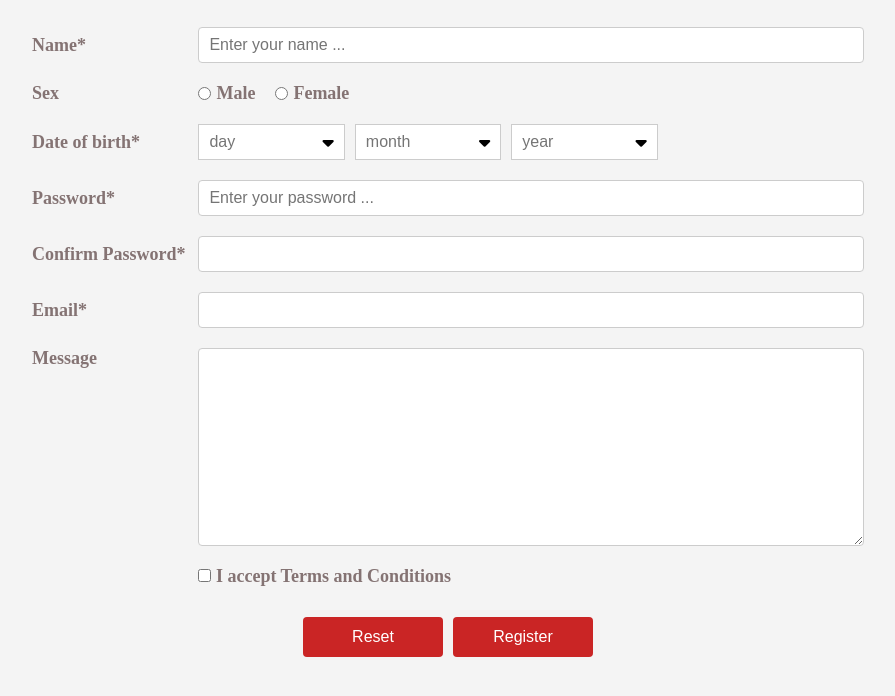
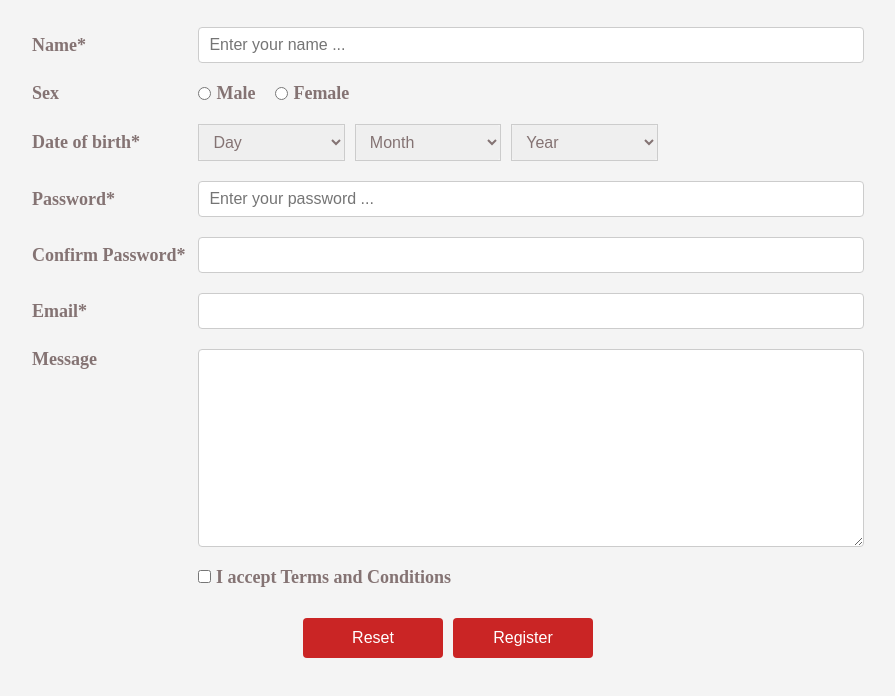
Before and after one commit to TungNguyen304/ExerciseCty, a plain HTML site: page exercise_6/index.html in a window 1280 px wide. Shown: the part 60-756 px from the top of the page, without its empty margins (192-1087 px from the left). Drawn offline with Linux system fonts and the light colour scheme.

Commit message:
fix select tag exercise 6

```diff
--- a/exercise_6/index.html
+++ b/exercise_6/index.html
@@ -34,20 +34,33 @@
                     <label for="">Date of birth*</label>
                     <div class="wrap__date">
                         <div class="day">
-                            <input type="text" placeholder="day" id="day">
-                            <!-- <select name="" id=""> -->
+                            <!-- <input type="text" placeholder="day" id="day"> -->
+                            <select name="" id="">
+                                <option value="">Day</option>
+                                <option value="">1</option>
+                                <option value="">2</option>
+                                <option value="">3</option>
                             </select>
-                            <i class="fa-sharp fa-solid fa-caret-down"></i>
                         </div>
 
                         <div class="month">
-                            <input type="text" id="month" placeholder="month">
-                            <i class="fa-sharp fa-solid fa-caret-down"></i>
+                            <!-- <input type="text" id="month" placeholder="month"> -->
+                            <select name="" id="">
+                                <option value="">Month</option>
+                                <option value="">1</option>
+                                <option value="">2</option>
+                                <option value="">3</option>
+                            </select>
                         </div>
 
                         <div class="year">
-                            <input type="text" id="year" placeholder="year">
-                            <i class="fa-sharp fa-solid fa-caret-down"></i>
+                            <!-- <input type="text" id="year" placeholder="year"> -->
+                            <select name="" id="">
+                                <option value="">Year</option>
+                                <option value="">1</option>
+                                <option value="">2</option>
+                                <option value="">3</option>
+                            </select>
                         </div>
                     </div>
                 </div>
--- a/exercise_6/main.css
+++ b/exercise_6/main.css
@@ -1,4 +1,4 @@
-*{
+* {
     margin: 0;
     padding: 0;
     box-sizing: border-box;
@@ -9,12 +9,13 @@ html {
     background-color: #f4f4f4;
 }
 
-input, textarea {
+input, textarea, select {
     outline: none;
     border: 1px solid #ccc;
     padding: 8px 10px;
     border-radius: 4px;
     font-size: 16px;
+    color: #847373;
 }
 
 .wrap {
@@ -24,8 +25,6 @@ input, textarea {
 
 .main {
     font-size: 1.8rem;
-    height: 100vh;
-    overflow-y: hidden;
 }
 
 h1 {
@@ -104,16 +103,17 @@ input[type=radio], input[type=checkox] {
     width: 22%;
     border: 1px solid #ccc;
     margin-right: 10px;
-    background-color: white;
 }
 
 .day i, .month i, .year i {
     margin-right: 10px;
 }
 
-.day input, .month input, .year input {
-    width: 80%;
+.day select, .month select, .year select {
+    width: 100%;
+    padding: 8px 10px;
     border: none;
+    /* background-color: white; */
 }
 
 .password input,
@@ -138,6 +138,7 @@ input[type=radio], input[type=checkox] {
     margin-top: 30px;
     display: flex;
     justify-content: center;
+    margin-bottom: 30px;
 }
 
 .action button {
@@ -210,8 +211,4 @@ input[type=radio], input[type=checkox] {
         margin-bottom: 10px;
     }
 
-    .action {
-        padding-bottom: 30px;
-    }
-
 }
```
